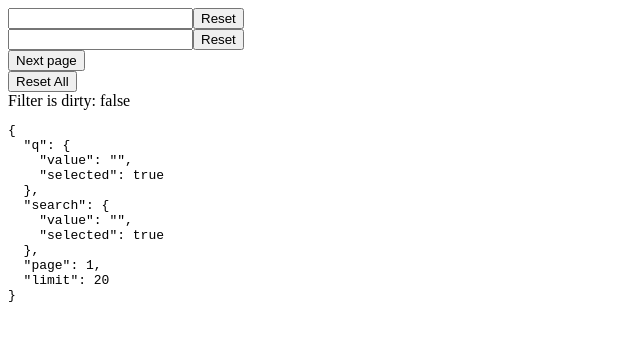
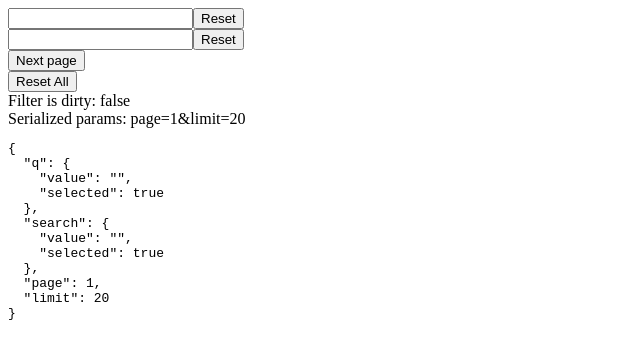
Before and after one commit to tutkli/signal-filters, an Angular app: page / in a window 1280 px wide. Shown: the top 358 px of the page, without its empty margins (0-640 px from the left). Built offline with nearby package versions, Linux system fonts and the light colour scheme.

Commit message:
feat: serializers

```diff
--- a/src/app/app.component.ts
+++ b/src/app/app.component.ts
@@ -35,6 +35,7 @@ import { textFilterField } from './filters/text-filter-field'
 				<button (click)="filter.reset()">Reset All</button>
 			</div>
 			<div>Filter is dirty: {{ filter.isDirty() }}</div>
+			<div>Serialized params: {{ filter.serializedValue() }}</div>
 			<pre>{{ filter.value() | json }}</pre>
 		</div>
 	`,
--- a/src/app/filters/create-filter.ts
+++ b/src/app/filters/create-filter.ts
@@ -8,6 +8,7 @@ import {
 	FilterFields,
 	FilterFieldsWithPagination,
 	FilterValueChanges,
+	Pairs,
 } from './types'
 
 export function createFilter<
@@ -39,6 +40,16 @@ export function createFilter<
 			},
 			{} as FilterValueChanges<FilterFieldsWithPagination<T>>
 		)
+	})
+
+	const serializedParams = computed(() => {
+		const queryParams = fieldKeys.reduce<Pairs>((acc, key) => {
+			const field = getField(key)
+			const serializedValue = field.serialize(key as string)
+			if (serializedValue) return { ...acc, ...serializedValue }
+			return acc
+		}, {})
+		return new URLSearchParams(queryParams).toString()
 	})
 
 	function getField<K extends keyof FilterFieldsWithPagination<T>>(key: K) {
@@ -88,6 +99,7 @@ export function createFilter<
 		// SIGNALS
 		isDirty,
 		value,
+		serializedValue: serializedParams,
 		// METHODS
 		set,
 		reset,
--- a/src/app/filters/limit-filter-field.ts
+++ b/src/app/filters/limit-filter-field.ts
@@ -1,4 +1,5 @@
 import { computed, signal } from '@angular/core'
+import { limitFilterSerializer } from './serializers'
 import { FilterField, FilterFields } from './types'
 
 export type LimitFilterField = FilterField<number> & {
@@ -9,11 +10,16 @@ export type LimitFilterFieldConfig = {
 	initialValue: number
 	defaultValue: number
 	active: boolean
+	serializer: (
+		fieldName: string,
+		value: number
+	) => { [key: string]: string } | undefined
 }
 
 export function limitFilterField(
 	config: Partial<LimitFilterFieldConfig> = {}
 ): LimitFilterField {
+	const serializer = config.serializer ?? limitFilterSerializer
 	const defaultValue = config.defaultValue ?? 20
 	const _value = signal(config.initialValue ?? defaultValue)
 	const _active = signal(config.active ?? false)
@@ -30,8 +36,8 @@ export function limitFilterField(
 		_value.set(defaultValue)
 	}
 
-	function serialize() {
-		// implementation here
+	function serialize(fieldName: string = 'limit') {
+		return serializer(fieldName, _value())
 	}
 
 	return {
--- a/src/app/filters/page-filter-field.ts
+++ b/src/app/filters/page-filter-field.ts
@@ -1,10 +1,15 @@
 import { computed, signal } from '@angular/core'
+import { pageFilterSerializer } from './serializers'
 import { FilterField, FilterFields } from './types'
 
 export type PageFilterFieldConfig = {
 	initialValue: number
 	defaultValue: number
 	active: boolean
+	serializer: (
+		fieldName: string,
+		value: number
+	) => { [key: string]: string } | undefined
 }
 
 export type PageFilterField = FilterField<number> & {
@@ -15,6 +20,7 @@ export type PageFilterField = FilterField<number> & {
 export function pageFilterField(
 	config: Partial<PageFilterFieldConfig> = {}
 ): PageFilterField {
+	const serializer = config.serializer ?? pageFilterSerializer
 	const defaultValue = config.defaultValue ?? 1
 	const _value = signal(config.initialValue ?? defaultValue)
 	const _active = signal(config.active ?? false)
@@ -31,8 +37,8 @@ export function pageFilterField(
 		_value.set(defaultValue)
 	}
 
-	function serialize(fieldName: string): void {
-		// implementation here
+	function serialize(fieldName: string = 'page') {
+		return serializer(fieldName, _value())
 	}
 
 	function nextPage() {
--- /dev/null
+++ b/src/app/filters/serializers.ts
@@ -0,0 +1,17 @@
+import { TextFilterValue } from './text-filter-field'
+
+export function textFilterSerializer(
+	fieldName: string,
+	value: TextFilterValue
+) {
+	if (!value.selected || value.value === '') return
+	return { [fieldName]: value.value }
+}
+
+export function pageFilterSerializer(fieldName: string, value: number) {
+	return { [fieldName]: String(value) }
+}
+
+export function limitFilterSerializer(fieldName: string, value: number) {
+	return { [fieldName]: String(value) }
+}
--- a/src/app/filters/text-filter-field.ts
+++ b/src/app/filters/text-filter-field.ts
@@ -1,4 +1,5 @@
 import { computed, signal } from '@angular/core'
+import { textFilterSerializer } from './serializers'
 import { FilterField, FilterFields } from './types'
 
 export type TextFilterValue = {
@@ -18,6 +19,10 @@ export type TextFilterFieldConfig = {
 	initialValue: Partial<TextFilterValue>
 	defaultValue: Partial<TextFilterValue>
 	active: boolean
+	serializer: (
+		fieldName: string,
+		value: TextFilterValue
+	) => { [key: string]: string } | undefined
 }
 
 export type TextFilterField = FilterField<TextFilterValue> & { type: 'text' }
@@ -25,6 +30,7 @@ export type TextFilterField = FilterField<TextFilterValue> & { type: 'text' }
 export function textFilterField(
 	config: Partial<TextFilterFieldConfig> = {}
 ): TextFilterField {
+	const serializer = config.serializer ?? textFilterSerializer
 	const defaultValue = textFilterValue(config.defaultValue)
 	const _value = signal<TextFilterValue>({
 		...defaultValue,
@@ -44,8 +50,8 @@ export function textFilterField(
 		_value.set(defaultValue)
 	}
 
-	function serialize(fieldName: string): void {
-		// Implementation here
+	function serialize(fieldName: string) {
+		return serializer(fieldName, _value())
 	}
 
 	return {
--- a/src/app/filters/types.ts
+++ b/src/app/filters/types.ts
@@ -12,7 +12,7 @@ export type FilterField<T> = {
 	isDirty: Signal<boolean>
 	value: Signal<T>
 	set: (value: T) => void
-	serialize: (fieldName: string, params: Pairs) => void
+	serialize: (fieldName: string) => { [key: string]: string } | undefined
 	reset: () => void
 }
 
```
